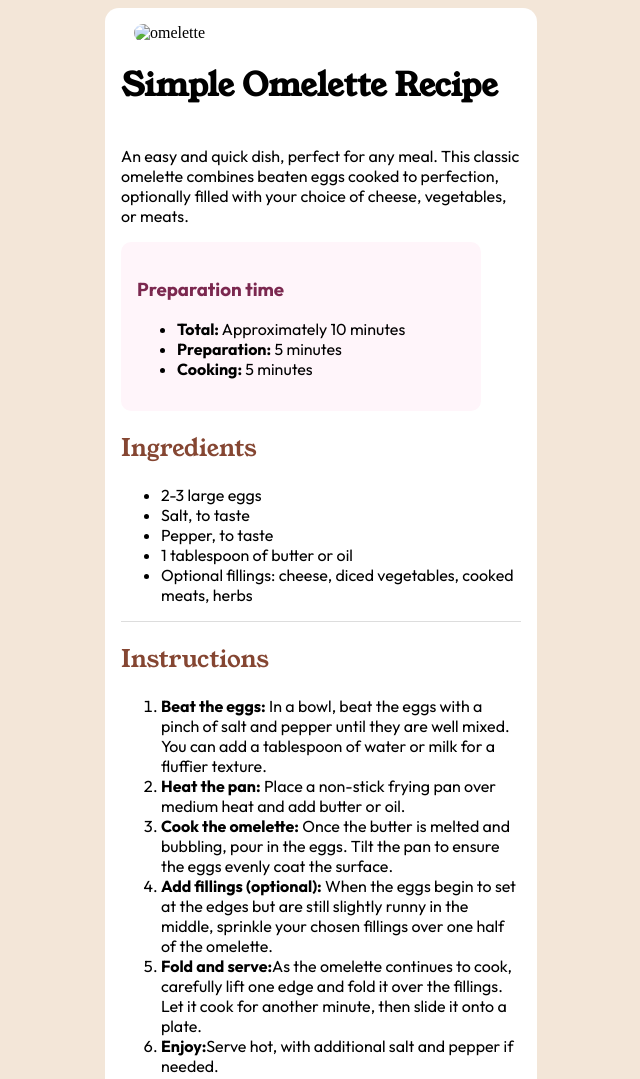
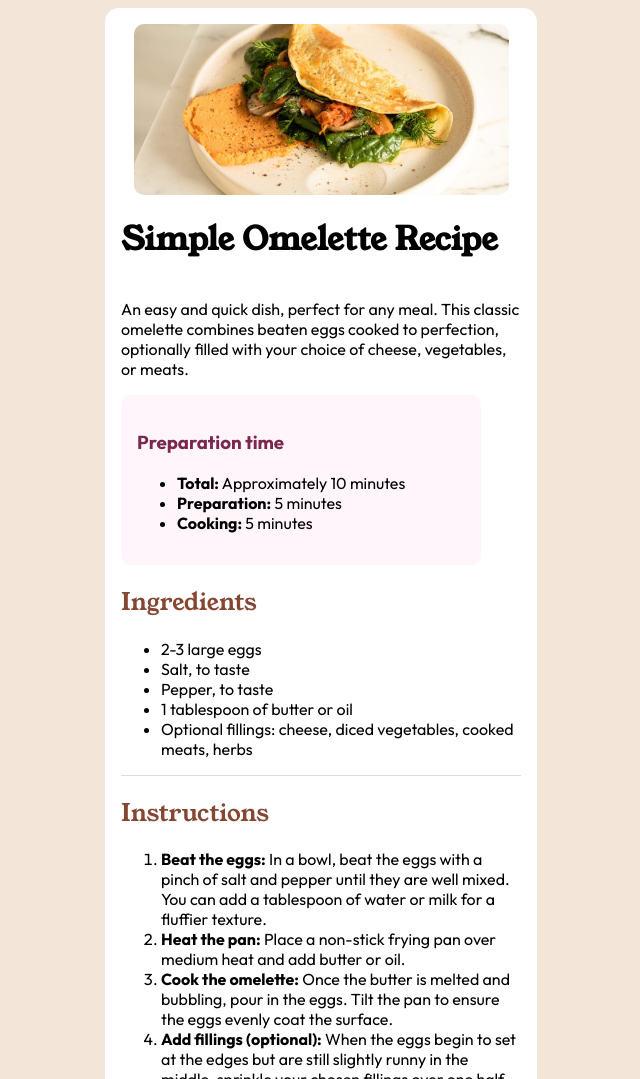
Before and after one commit to ashrafitachi/recipe-page-main, a plain HTML site: page index.html in a window 1280 px wide. Shown: the top 1079 px of the page, without its empty margins (319-959 px from the left). Drawn offline with Linux system fonts and the light colour scheme; the site is published under a folder, as on GitHub Pages, so addresses that start at the root find nothing.

Commit message:
Update index.html

```diff
--- a/index.html
+++ b/index.html
@@ -14,7 +14,7 @@
 <body>
 
 <main class="recipe-page">
-  <img src="/assets/images/image-omelette.jpeg" alt="omelette" >
+  <img src="assets/images/image-omelette.jpeg" alt="omelette" >
 
     <h1>Simple Omelette Recipe</h1>
 
```
